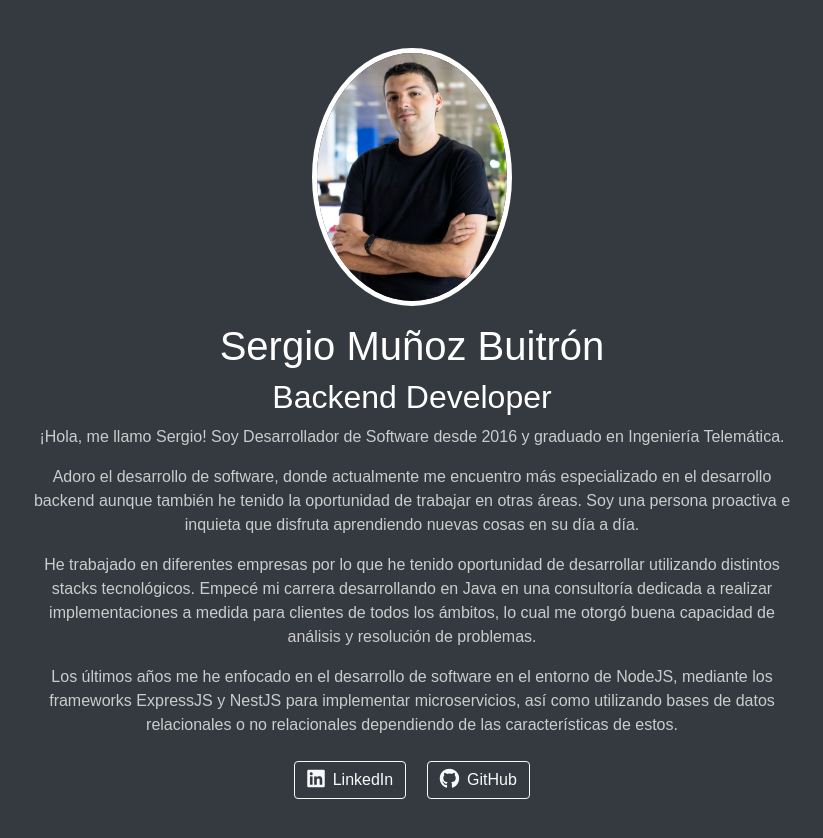
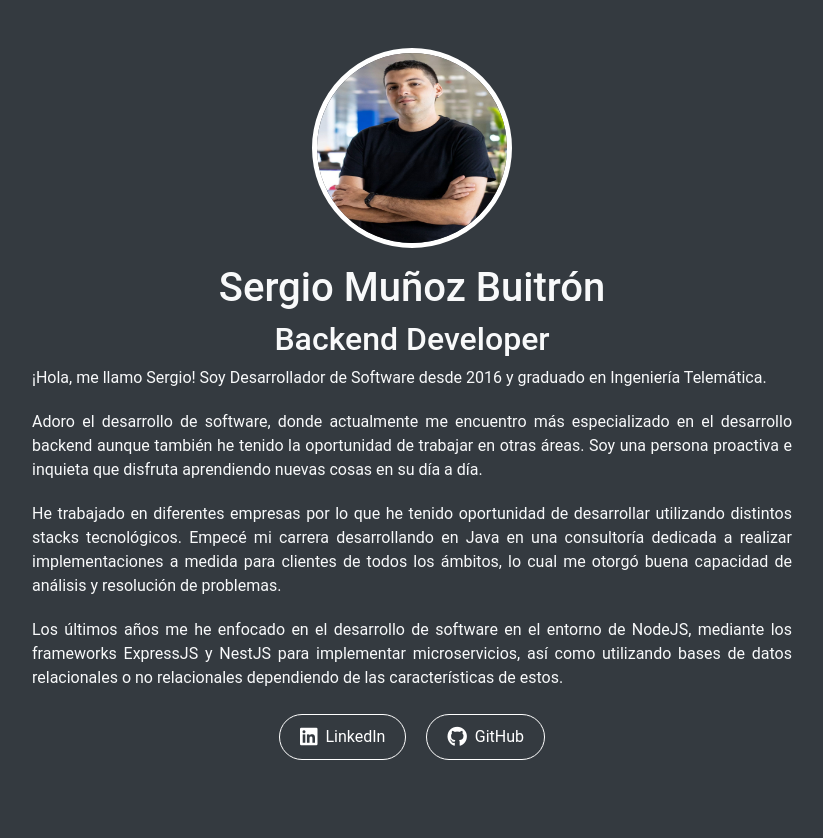
Before and after one commit to sergio17791/sergio17791.github.io, a plain HTML site: page index.html in a window 1280 px wide. Shown: the whole page, without its empty margins (228-1051 px from the left). After the commit the page ends 808 px from the top, so only its background shows below. Drawn offline with nearby package versions, Linux system fonts and the light colour scheme.

Commit message:
Actualizar styles.css

```diff
--- a/styles.css
+++ b/styles.css
@@ -1,19 +1,49 @@
 body {
-    font-family: Arial, sans-serif;
+    font-family: 'Roboto', sans-serif;
+    background-color: #171717;
+    color: #fff;
+    margin: 0;
+    padding: 0;
 }
 
 .container {
     max-width: 800px;
+    margin: 0 auto;
+    padding: 20px;
 }
 
 img {
     border: 5px solid #fff;
+    border-radius: 50%;
+    width: 200px;
+    height: 200px;
+    display: block;
+    margin: 0 auto 20px;
 }
 
 h1, h2 {
+    text-align: center;
+}
+
+p {
+    text-align: justify;
+    margin-bottom: 20px;
+}
+
+.btn {
+    font-size: 16px;
+    padding: 10px 20px;
+    border-radius: 25px;
+    margin: 0 10px;
+}
+
+.btn-outline-light {
+    border-color: #fff;
     color: #fff;
 }
 
-p {
-    color: #ccc;
+.btn-outline-light:hover {
+    background-color: #fff;
+    color: #171717;
+    transition: background-color 0.3s ease-in-out, color 0.3s ease-in-out;
 }
```
